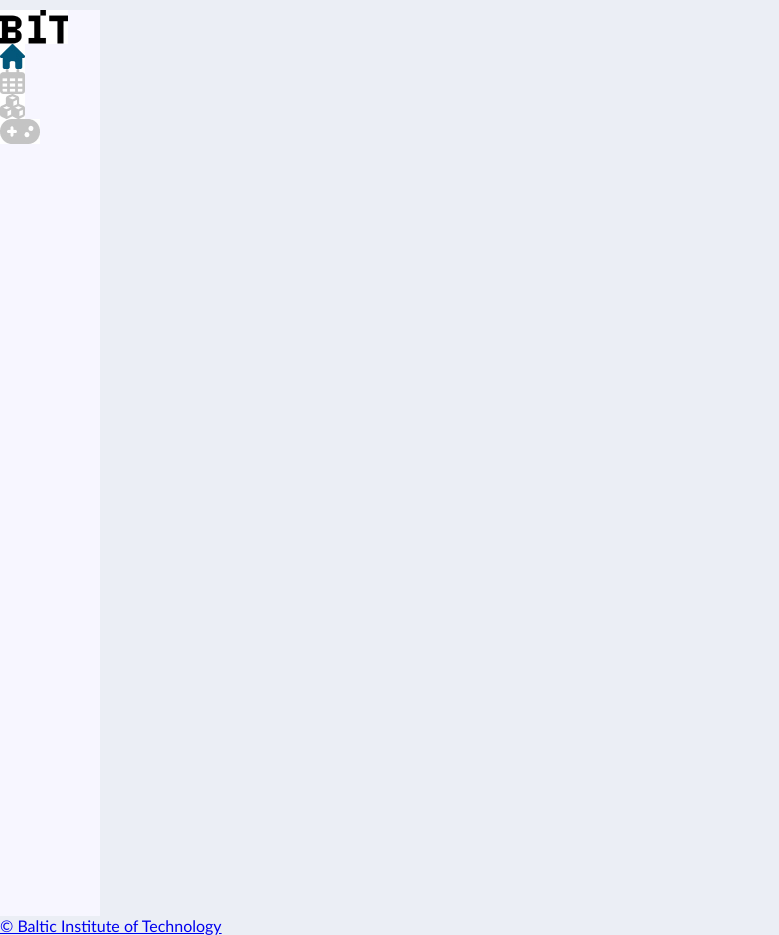
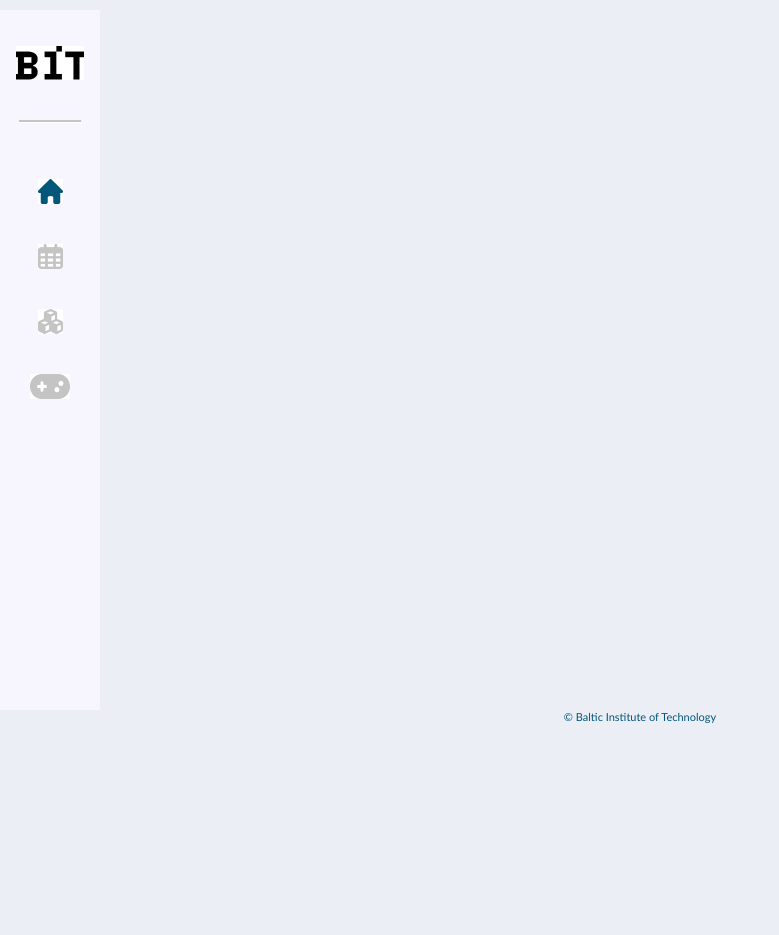
Before and after one commit to krikri89/0401-friday--challenge, a website: page index.html in a window 1280 px wide. Shown: the whole page, without its empty margins (0-779 px from the left). After the commit the page ends 800 px from the top, so only its background shows below. Drawn offline with Linux system fonts and the light colour scheme.

Commit message:
main css

```diff
--- a/index.html
+++ b/index.html
@@ -1,24 +1,49 @@
 <!DOCTYPE html>
 <html lang="en">
   <head>
-    <meta charset="UTF-8">
-    <meta http-equiv="X-UA-Compatible" content="IE=edge">
-    <meta name="viewport" content="width=device-width, initial-scale=1.0">
+    <meta charset="UTF-8" />
+    <meta http-equiv="X-UA-Compatible" content="IE=edge" />
+    <meta name="viewport" content="width=device-width, initial-scale=1.0" />
     <title>Friday challenge</title>
-    <link rel="stylesheet" href="./styles/global.css">
-    <link rel="stylesheet" href="./styles/layout.css">
-    <link rel="stylesheet" href="/assets/">
+    <link rel="stylesheet" href="./styles/global.css" />
+    <link rel="stylesheet" href="./styles/layout.css" />
+    <link rel="stylesheet" href="/assets/" />
   </head>
   <body>
     <header class="container">
-        <nav class="hover">
-            <a href="#"><img src="./assets/BIT logo.jpg" alt="Logo"></a>
-            <div><span></span></div>
-            <a href="#"><img src="./assets/Home.jpg" alt="Home"></a>
-            <a href="#"><img src="./assets/Calendar.jpg" alt="Calendar"></a>
-            <a href="#"><img src="./assets/FF.jpg" alt="FF"></a>
-            <a href="#"><img src="./assets/Games.jpg" alt="Games"></a>
-
+      <nav class="tools">
+        <div class="box">
+          <a class="img-logo" href="#"
+            ><img src="./assets/BIT logo.jpg" alt="Logo"
+          /></a>
+        </div>
+        <div class="box">
+          <a class="img-line" href="#"
+            ><img src="./assets/Line 23.jpg" alt="line"
+          /></a>
+        </div>
+        <div class="box">
+          <a class="img-home" href="#"
+            ><img src="./assets/Home.jpg" alt="Home"
+          /></a>
+          <a class="link" href="#">Home</a>
+        </div>
+        <div class="box">
+          <a class="img-agenda" href="#"
+            ><img src="./assets/Calendar.jpg" alt="Calendar"
+          /></a>
+          <a class="link" href="#">Calendar</a>
+        </div>
+        <div class="box">
+          <a class="img-ff" href="#"><img src="./assets/FF.jpg" alt="FF" /></a>
+          <a class="link" href="#">FF</a>
+        </div>
+        <div class="box">
+          <a class="img-game" href="#"
+            ><img src="./assets/Games.jpg" alt="Games"
+          /></a>
+          <a class="link" href="#">Games</a>
+        </div>
       </nav>
     </header>
     <footer class="footer">
--- a/styles/global.css
+++ b/styles/global.css
@@ -11,9 +11,8 @@ body {
 }
 body {
     width: 100%;
-    height: 906px;
+    height: 700px;
     margin-top: 10px;
     background-color: #EBEEF5;
-    position: relative;
 
 }
--- a/styles/layout.css
+++ b/styles/layout.css
@@ -1,10 +1,68 @@
 .container {
-    width: 100px;
-    height: 906px;
-    left: 0;
-    display: inline-block;
-    background-color: #F7F6FF;
+  width: 100px;
+  height: 700px;
+  left: 0;
+  background-color: #f7f6ff;
+  display: inline-block;
 }
-.hover {
-    display: grid;
+.tools {
+  box-shadow: rgba(0, 0, 0, 0.25);
+  padding: 16px;
 }
+.box {
+  padding: 20px;
+}
+.box:hover {
+  display: block;
+}
+
+a {
+  text-decoration: none;
+}
+.container:hover {
+  width: 206px;
+}
+
+.img-logo {
+  width: 68px;
+  height: 34px;
+  margin-left: calc(50% - 68px / 2);
+}
+
+.img-line {
+  width: 62.24px;
+  margin-left: calc(50% - 62.24px / 2);
+}
+
+.img-home {
+  width: 25px;
+  height: 25px;
+  margin-left: calc(50% - 25px / 2);
+}
+.link {
+  display: none;
+}
+
+.img-agenda {
+  width: 25px;
+  height: 25px;
+  margin-left: calc(50% - 25px / 2);
+}
+.img-ff {
+  width: 25px;
+  height: 25px;
+  margin-left: calc(50% - 25px / 2);
+}
+.img-game {
+  width: 40px;
+  height: 25px;
+  margin-left: calc(50% - 40px / 2);
+}
+.footer {
+  text-align: center;
+  font-size: 11px;
+}
+footer a {
+  color: #02577a;
+  margin-bottom: 10px;
+}
```
Lines whose indentation alone changed are shown as unchanged.
